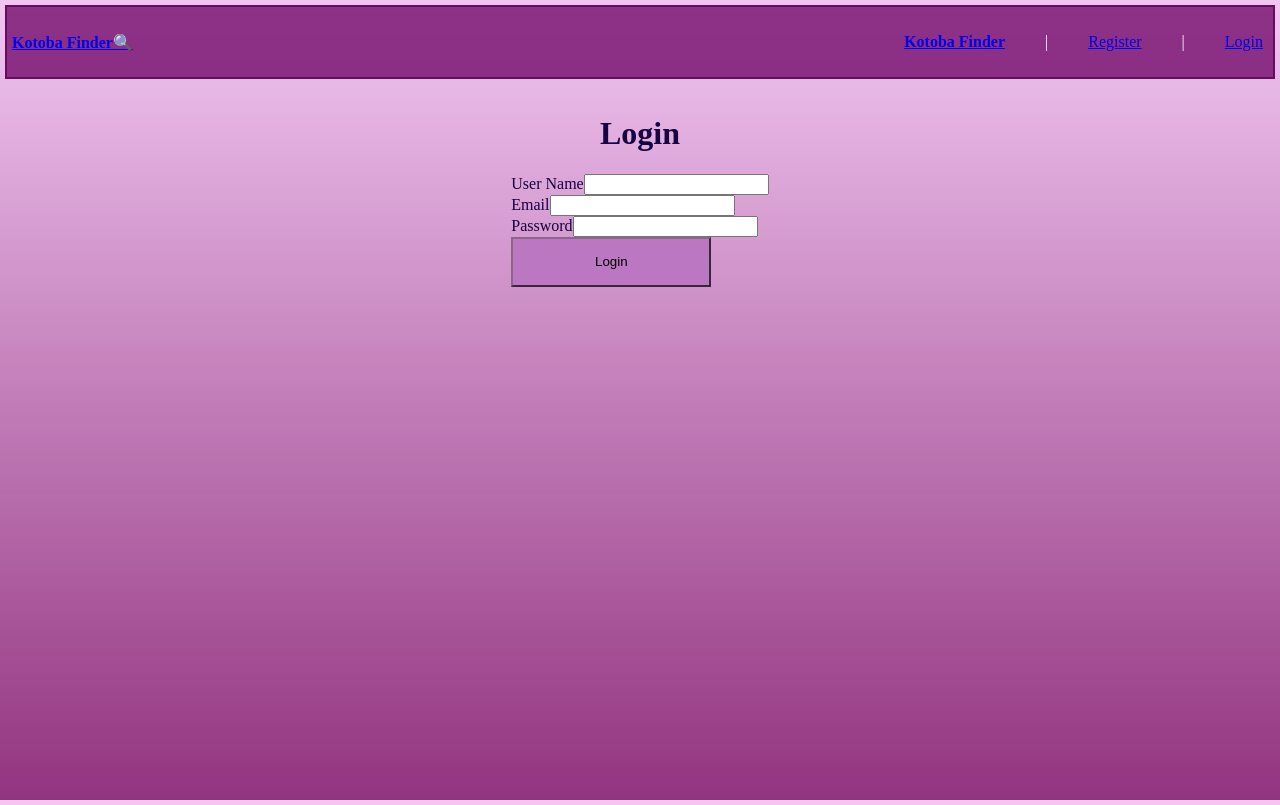
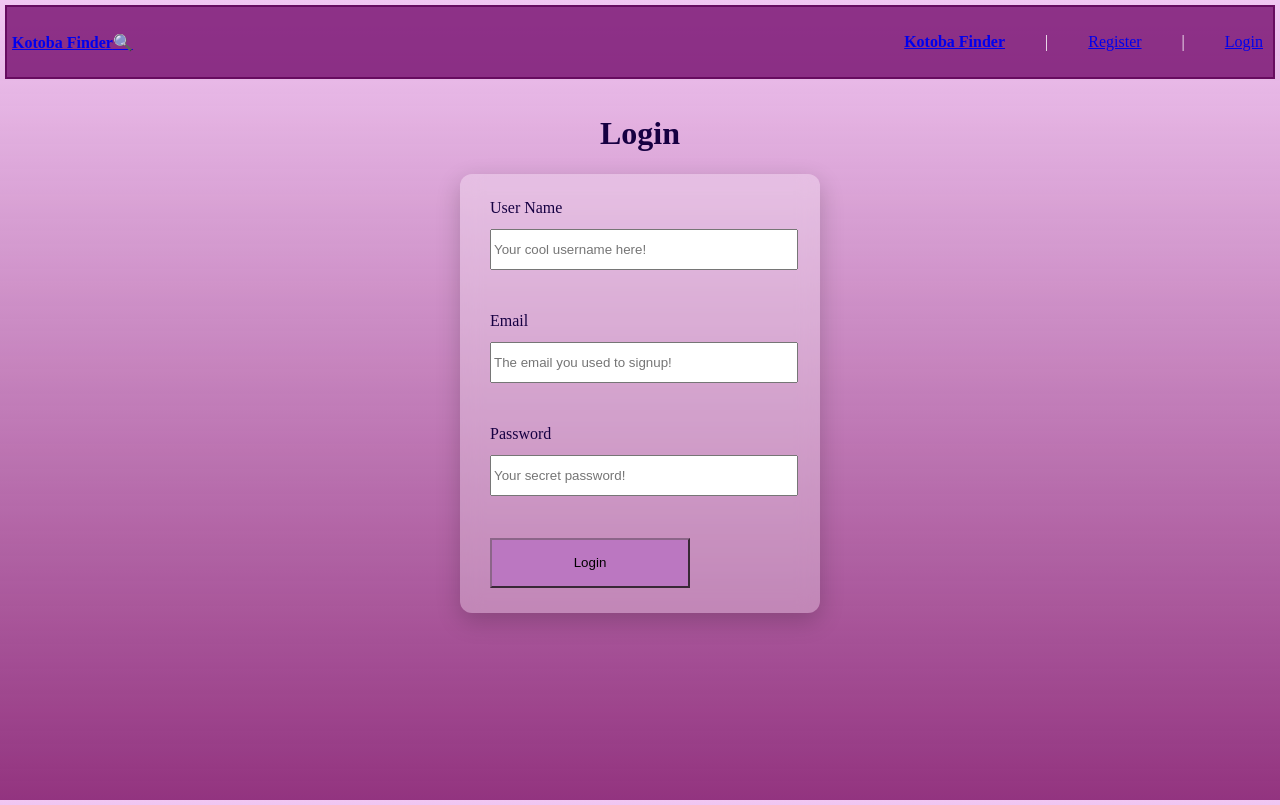
Before and after one commit to pand3m1x/kotoba_finder, a React (Vite) app in the folder frontend/kotoba-finder/: page /login in a window 1280 px wide. Built offline with nearby package versions, Linux system fonts and the light colour scheme; no server answers.

Commit message:
added form styling, need to figure out why button isn't centering, but will fix that

```diff
--- a/frontend/kotoba-finder/src/App.css
+++ b/frontend/kotoba-finder/src/App.css
@@ -18,3 +18,22 @@ button {
   background-color: rgb(187, 119, 193);
   border-color:rgb(140, 101, 137);
 }
+
+form {
+  display: flex;
+  flex-direction: column;
+  gap: 12px;
+
+  padding: 25px 30px;
+  width: 300px;
+
+  background: rgba(255, 255, 255, 0.285);
+  backdrop-filter: blur(10px);
+
+  border-radius: 12px;
+  box-shadow: 0 8px 25px rgba(0, 0, 0, 0.2);
+}
+input {
+  width: 300px;
+  height: 35px;
+}
--- a/frontend/kotoba-finder/src/pages/Login.jsx
+++ b/frontend/kotoba-finder/src/pages/Login.jsx
@@ -64,13 +64,13 @@ function Login(){
       <h1>Login</h1>
       <form onSubmit={handleSubmit}>
         <label htmlFor="userName">User Name</label>
-        <input value={formData.userName} onChange={handleChange} type="text" id="userName" name="userName" required /><br/>
+        <input value={formData.userName} onChange={handleChange} type="text" id="userName" name="userName" placeholder="Your cool username here!" required /><br/>
 
         <label htmlFor="email">Email</label>
-        <input value={formData.email} onChange={handleChange} type="email" id="email" name="email" required />
+        <input value={formData.email} onChange={handleChange} type="email" id="email" name="email" placeholder="The email you used to signup!" required />
 
         <br/><label htmlFor="password">Password</label>
-        <input value={formData.password} onChange={handleChange} type="password" id="password" name="password" required />
+        <input value={formData.password} onChange={handleChange} type="password" id="password" name="password" placeholder="Your secret password!" required />
 
         <br/><button type="submit">Login</button>
 
--- a/frontend/kotoba-finder/src/pages/Register.jsx
+++ b/frontend/kotoba-finder/src/pages/Register.jsx
@@ -65,14 +65,14 @@ function Register() {
       <form onSubmit={handleSubmit}>
 
         <label htmlFor="username">Username</label>
-        <input value={formData.username} onChange={handleChange} type="text" id="username" name="username" required/><br/>
+        <input value={formData.username} onChange={handleChange} type="text" id="username" name="username" placeholder="Something like Cool_User!" required/><br/>
 
 
         <label htmlFor="email">Email</label>
-        <input value={formData.email} onChange={handleChange} type="email" id="email" name="email" required />
+        <input value={formData.email} onChange={handleChange} type="email" id="email" name="email" placeholder="Whatever email you use for games" required />
 
         <br/><label htmlFor="password">Password</label>
-        <input value={formData.password} onChange={handleChange} type="password" id="password" name="password" required />
+        <input value={formData.password} onChange={handleChange} type="password" id="password" name="password" placeholder="Something secret, and at least 5 characters" required />
 
         <br/><button type="submit">Register</button>
 
```
